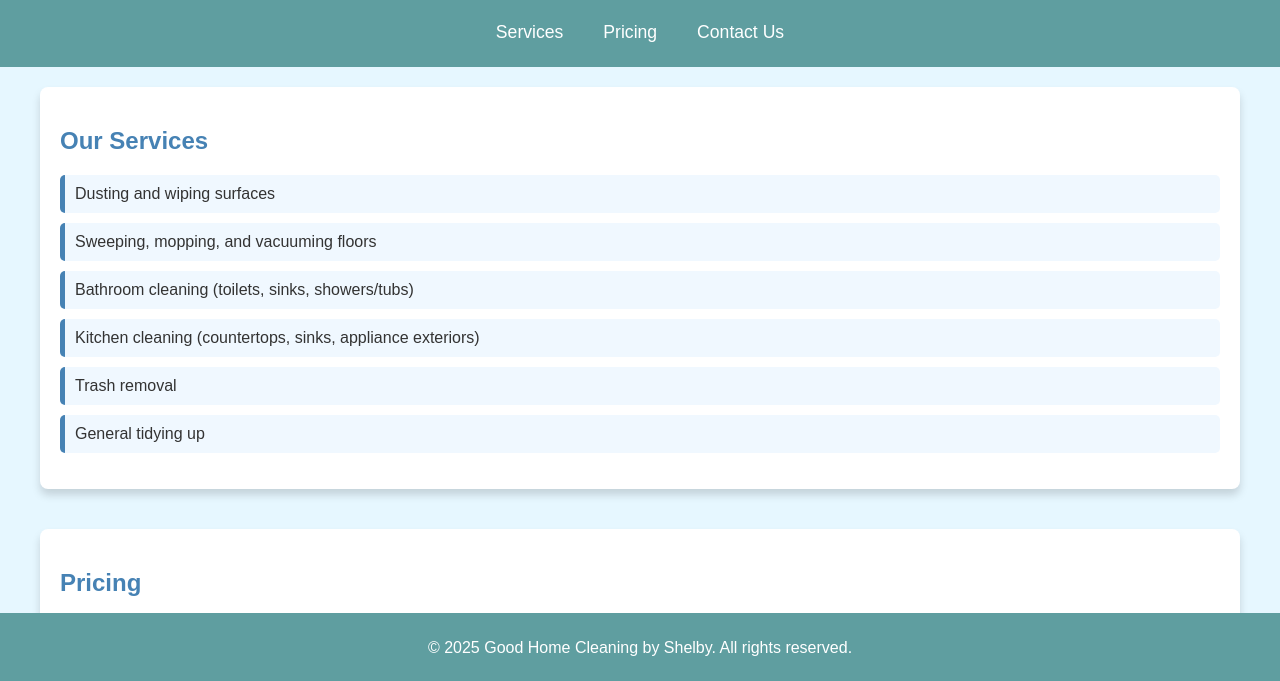
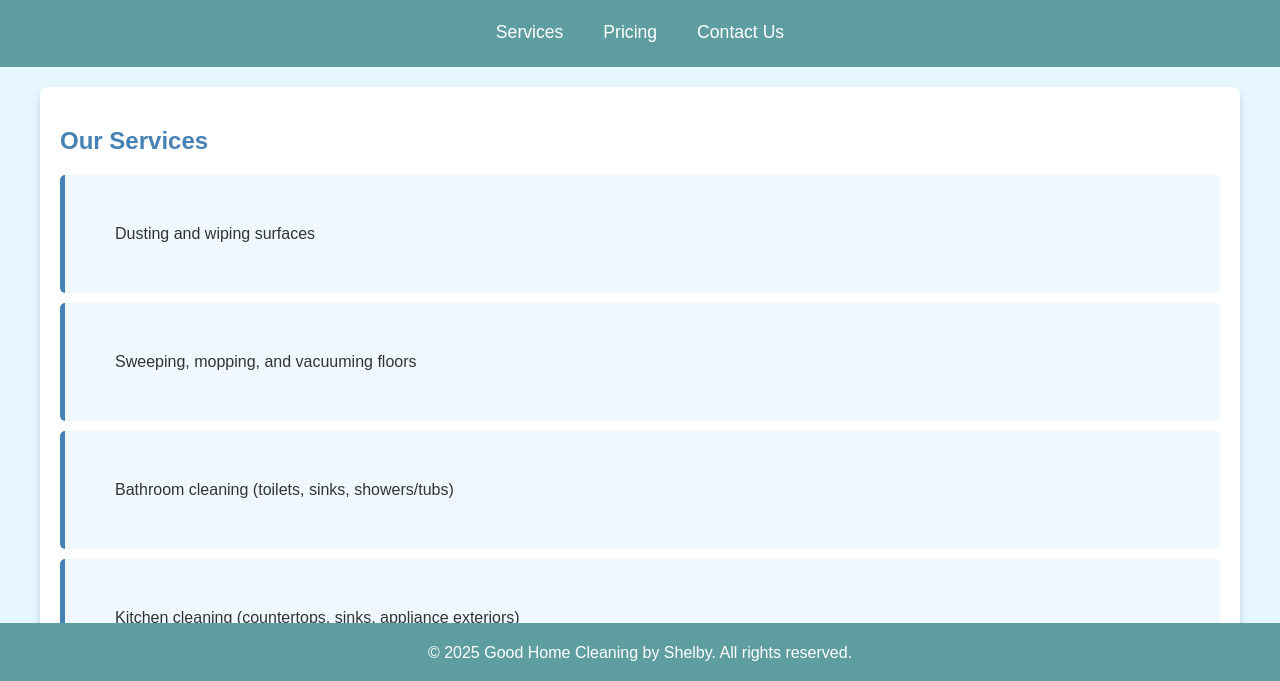
Before and after one commit to rareseaturtles/1ryanword, a website: page index.html in a window 1280 px wide. Shown: the part 117-798 px from the top of the page. Drawn offline with Linux system fonts and the light colour scheme.

Commit message:
Update index.html

```diff
--- a/index.html
+++ b/index.html
@@ -60,7 +60,7 @@
             background-color: #5f9ea0;
             color: white;
             text-align: center;
-            padding: 10px 0;
+            padding: 5px 0;
             position: fixed;
             bottom: 0;
             width: 100%;
@@ -83,7 +83,7 @@
         }
         ul li {
             margin: 10px 0;
-            padding: 10px;
+            padding: 50px;
             background-color: #f0f8ff;
             border-left: 5px solid #4682b4;
             border-radius: 5px;
```
